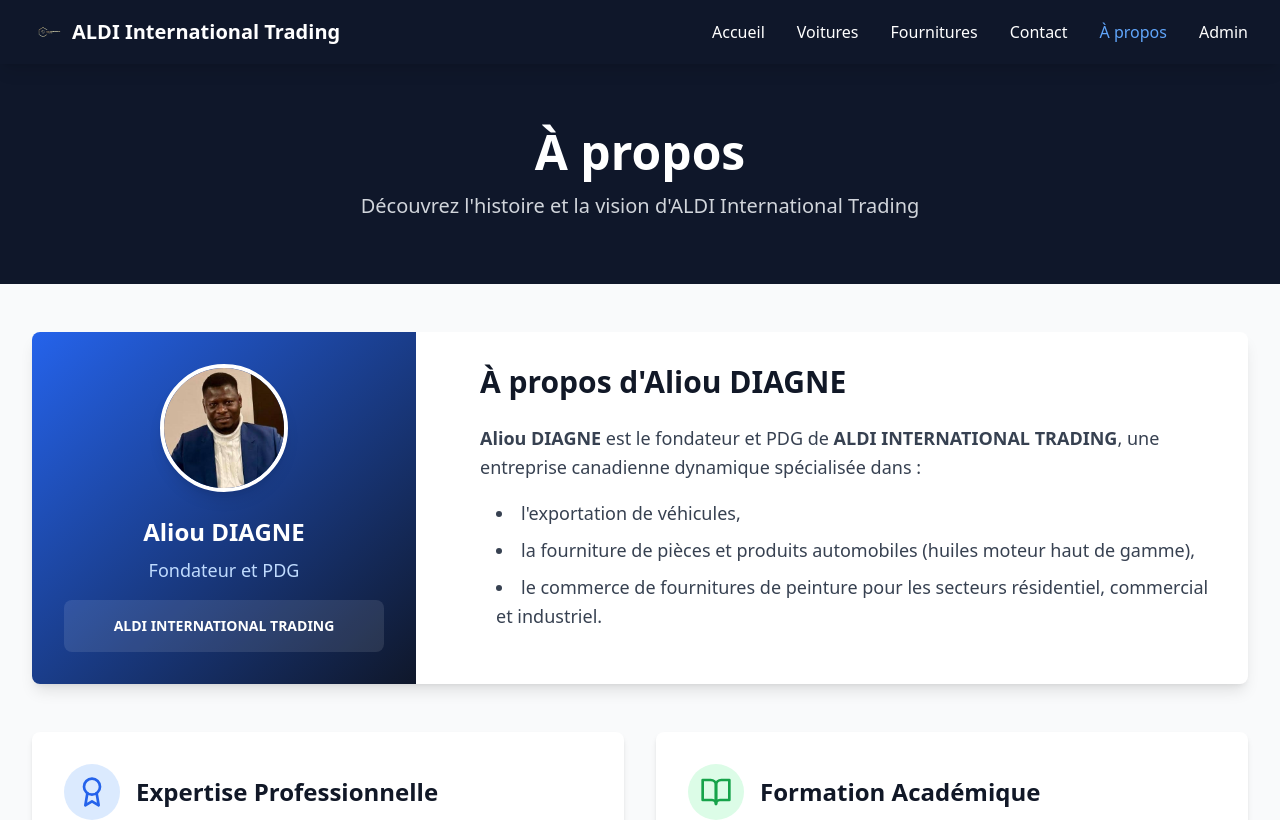
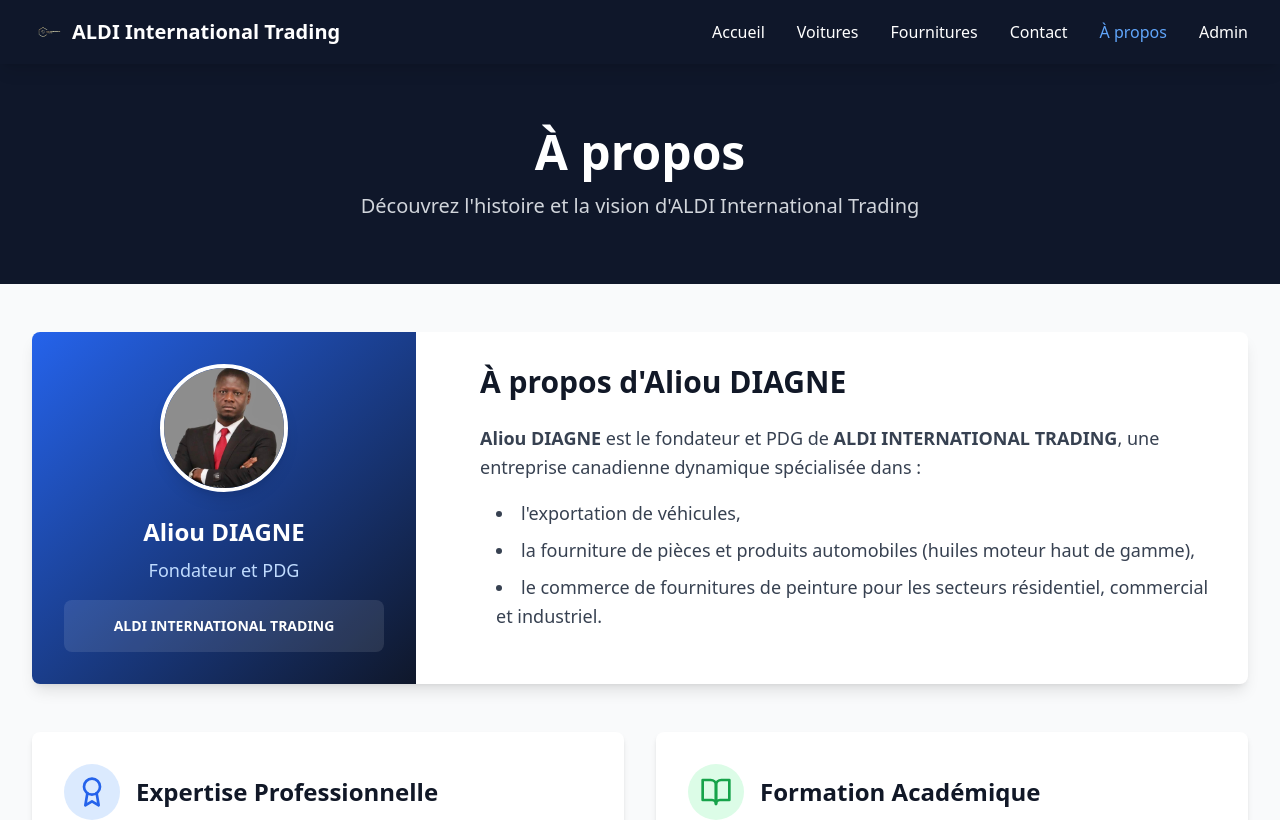
Before and after one commit to Mbagnick05/Aldi-International-Trading, a React (Vite) app: page /about in a window 1280 px wide. Shown: the top 820 px of the page. Built offline with nearby package versions, Linux system fonts and the light colour scheme.

Commit message:
modification

```diff
--- a/src/pages/About.tsx
+++ b/src/pages/About.tsx
@@ -18,7 +18,7 @@ const About = () => {
           <div className="grid grid-cols-1 lg:grid-cols-3 gap-8">
             <div className="lg:col-span-1 bg-gradient-to-br from-blue-600 to-slate-900 p-8 text-white text-center">
               <img
-                src="/Aliou.png"
+                src="/Aliou.jpg"
                 alt="Aliou DIAGNE"
                 className="w-32 h-32 rounded-full mx-auto mb-6 object-cover border-4 border-white shadow-lg"
               />
```
Also changed, not shown: public/Aliou.jpg (added), public/Aliou.png (deleted).
